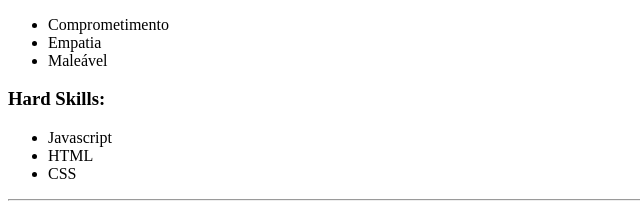
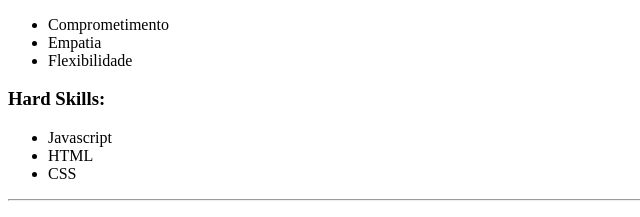
Before and after one commit to Ricardoluizsl/Ricardoluizsl.github.io, a plain HTML site: page index.html in a window 1280 px wide. Shown: the part 396-613 px from the top of the page, 0-640 px from the left. Drawn offline with Linux system fonts and the light colour scheme.

Commit message:
comentário

```diff
--- a/index.html
+++ b/index.html
@@ -7,6 +7,7 @@
         <title>Ricardo Luiz Souza Lima - Portfolio</title>
 
     </head>
+    <!--testando comentários-->
     <body>
         <section>
             <h1>Ricardo Luiz Souza Lima</h1>
@@ -27,7 +28,7 @@
             <ul>
                 <li>Comprometimento</li>
                 <li>Empatia</li>
-                <li>Maleável</li>
+                <li>Flexibilidade</li>
             </ul>
             <h3>Hard Skills:</h3>
             <ul>
```
